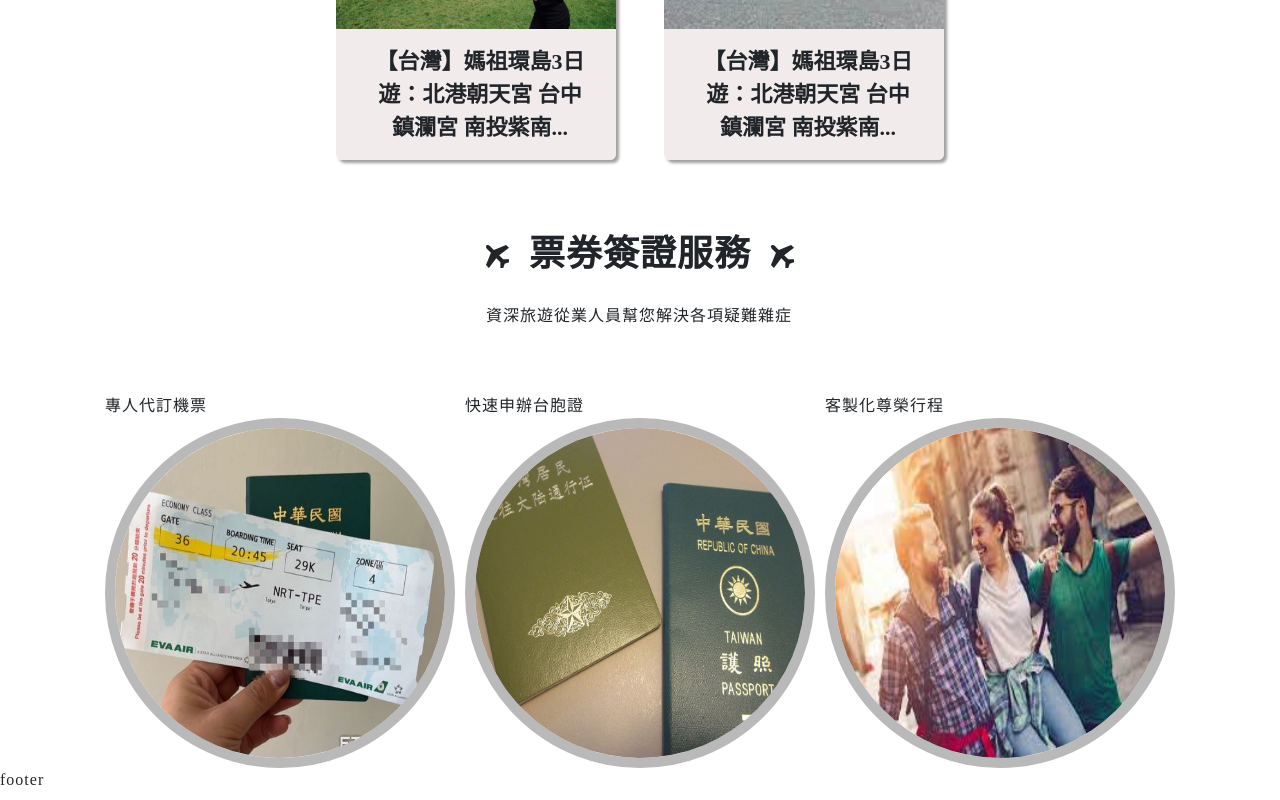
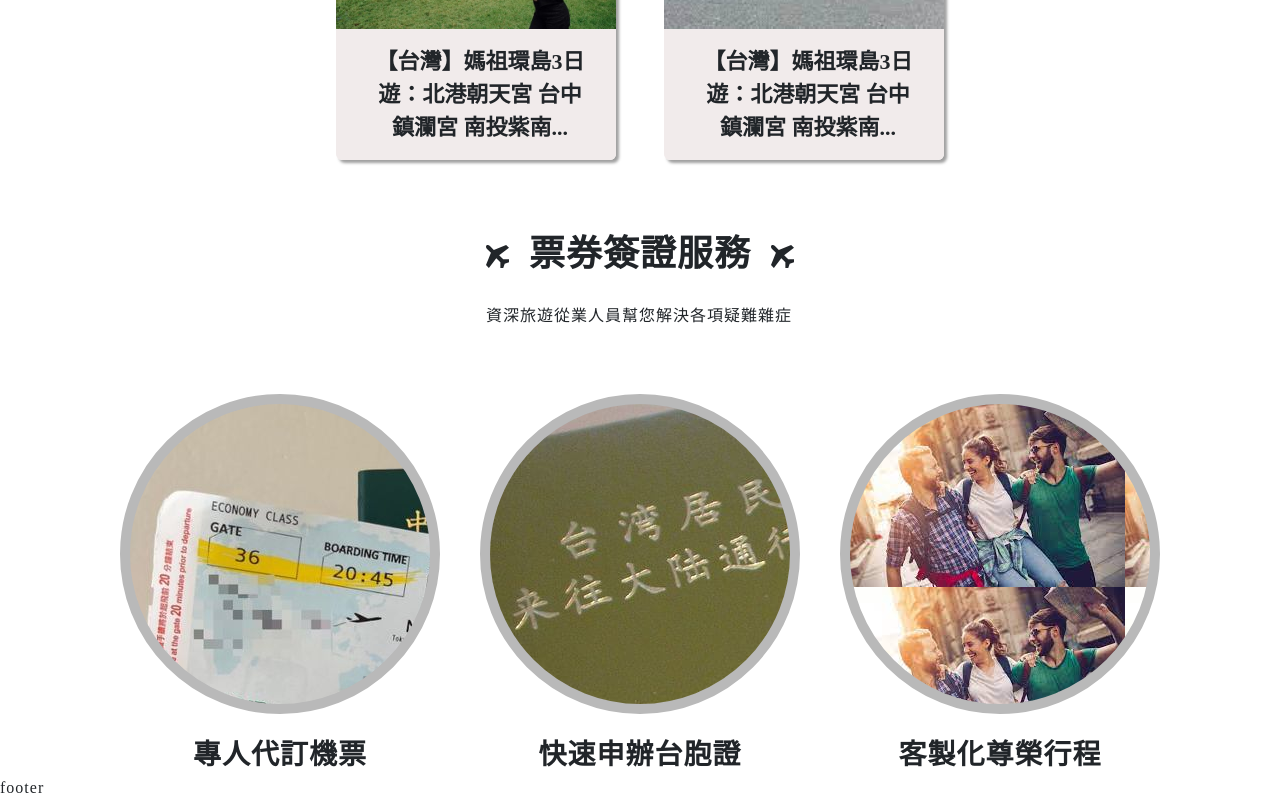
Before and after one commit to luke1128qq/grholiday, a Next.js app: page / in a window 1280 px wide. Shown: the part 2009-2809 px from the top of the page. Built offline with nearby package versions, Linux system fonts and the light colour scheme; a web font is replaced by a local one.

Commit message:
service css

```diff
--- a/components/home/service.js
+++ b/components/home/service.js
@@ -3,11 +3,10 @@ import styles from "@/styles/home/service.module.css";
 
 export default function Service({ title, src }) {
     return (
-        <div>
-            <div>{title}</div>
-            <div className={styles.circle}>
-                <img src={src} ale="image" className={styles.img} />
+        <div className={styles.box}>
+            <div className={styles.circle} style={{ backgroundImage: `url(${src})` }}>
             </div>
+            <div className={styles.text}>{title}</div>
         </div>
     );
 }
--- a/src/styles/home/service.module.css
+++ b/src/styles/home/service.module.css
@@ -1,12 +1,26 @@
+.box {
+    display: flex;
+    flex-direction: column;
+    align-items: center;
+    transition: transform 0.2s;
+    cursor: pointer;
+}
+
+.box:hover {
+    transform: scale(1.05);
+}
+
 .circle {
-    width: 350px;
-    height: 350px;
+    width: 320px;
+    height: 320px;
     border-radius: 50%;
     border: 10px solid #b9b9b9;
     overflow: hidden;
+    object-fit: contain;
 }
 
-.img {
-    width: 100%;
-    height: 100%;
+.text {
+    margin-top: 20px;
+    font-size: 28px;
+    font-weight: 600;
 }
```
